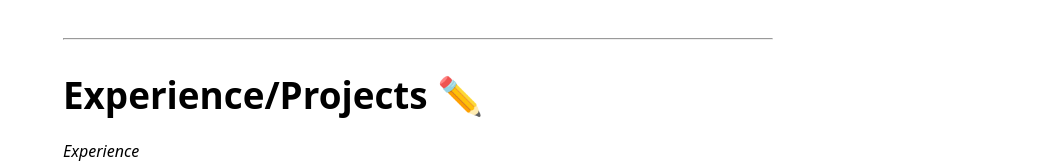
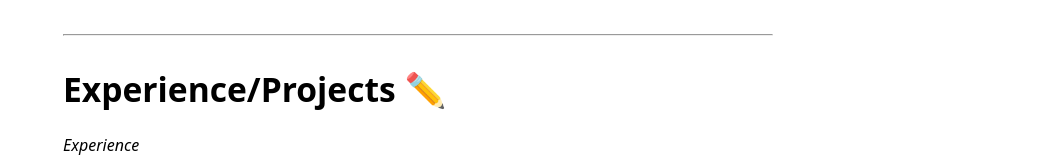
Before and after one commit to tymesute/personal-website-v2, a React (Vite) app: page / in a window 1280 px wide. Shown: the part 2410-2575 px from the top of the page, without its empty margins (222-1280 px from the left). Built offline with nearby package versions, Linux system fonts and the light colour scheme.

Commit message:
update image sizing

```diff
--- a/src/Pages/Projects.jsx
+++ b/src/Pages/Projects.jsx
@@ -1,5 +1,5 @@
 import React, { useState } from "react";
-import ProjectDesc from "./projectdesc";
+import ProjectDesc from "./ProjectDesc";
 
 export default function Projects() {
   const [isOpen1, setIsOpen1] = useState(true);
--- a/src/index.css
+++ b/src/index.css
@@ -39,7 +39,7 @@ nav > a {
 
 .heading-style {
   font-weight: 550;
-  font-size: 230%;
+  font-size: 210%;
   height: 1px;
   padding-bottom: 45px;
 }
@@ -116,7 +116,7 @@ li {
 }
 
 .image-container {
-  width: 20%;
+  width: 15%;
   padding-top: 15px;
   flex-shrink: 0; /* Prevents shrinking */
 }
```
